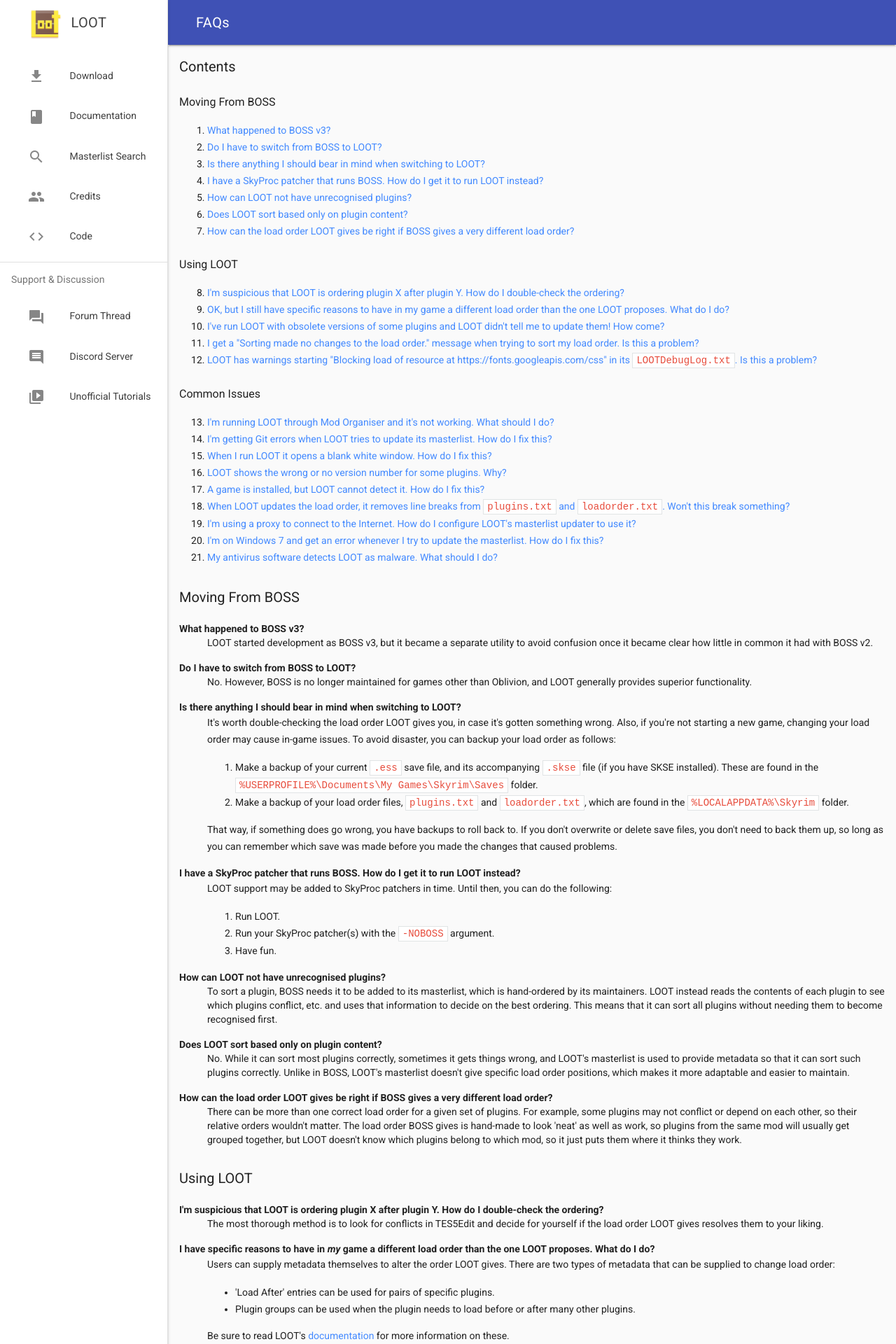
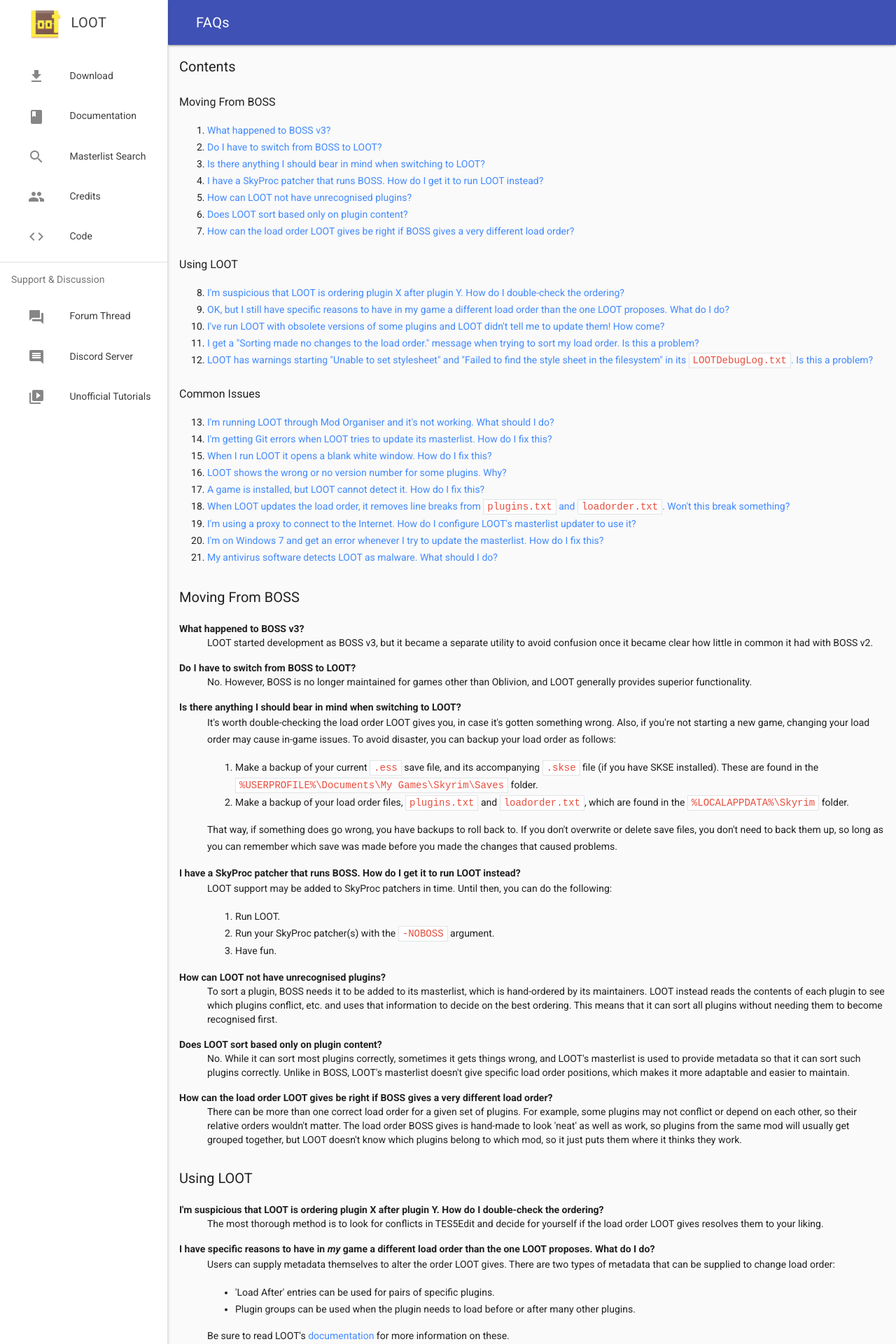
Before and after one commit to loot/loot.github.io, a Jekyll site: the page built from docs/help/LOOT-FAQs.html, in a window 1280 px wide. Shown: the top 1920 px of the page at 70% size. Built offline with Jekyll 4.4.1, drawn with Linux system fonts in a browser that asks for light colours; nearby versions of some CDN libraries; some of the changed text lies outside the part shown.

Commit message:
Remove `blocked-resource` Q/A
* No longer occurs with new Qt GUI.
* Replace with Q/A about new stylesheet-related warnings.

```diff
--- a/docs/help/LOOT-FAQs.html
+++ b/docs/help/LOOT-FAQs.html
@@ -24,7 +24,7 @@
   <li><a href="#different-load-order">OK, but I still have specific reasons to have in my game a different load order than the one LOOT proposes. What do I do?</a></li>
   <li><a href="#obsolete-versions">I've run LOOT with obsolete versions of some plugins and LOOT didn't tell me to update them! How come?</a></li>
   <li><a href="#sorting-no-changes">I get a "Sorting made no changes to the load order." message when trying to sort my load order. Is this a problem?</a></li>
-  <li><a href="#blocked-resource">LOOT has warnings starting "Blocking load of resource at https://fonts.googleapis.com/css" in its <code>LOOTDebugLog.txt</code>. Is this a problem?</a></li>
+  <li><a href="#stylesheet-failure">LOOT has warnings starting "Unable to set stylesheet" and "Failed to find the style sheet in the filesystem" in its <code>LOOTDebugLog.txt</code>. Is this a problem?</a></li>
 </ol>
 
 <h4>Common Issues</h4>
@@ -110,8 +110,8 @@
   <dt id="sorting-no-changes">I get a "Sorting made no changes to the load order." message when trying to sort my load order. Is this a problem?</dt>
   <dd>No, it just means that the load order LOOT calculated is exactly the same as your current load order, so you don't need to apply or cancel it.</dd>
 
-  <dt id="blocked-resource">LOOT has warnings starting "Blocking load of resource at https://fonts.googleapis.com/css" in its <code>LOOTDebugLog.txt</code>. Is this a problem?</dt>
-  <dd>No, LOOT blocks loading URLs it doesn't recognise for safety. The <code>https://fonts.googleapis.com</code> URLs are used by some of LOOT's UI components to get the fonts they use, but this is unnecessary as LOOT already includes copies of the font files.</dd>
+  <dt id="stylesheet-failure">LOOT has warnings starting with "Unable to set stylesheet" and "Failed to find the style sheet in the filesystem" in its <code>LOOTDebugLog.txt</code>. Is this a problem?</dt>
+  <dd>No, they're expected for the bundled default and dark themes.</dd>
 </dl>
 
 <h3>Common Issues</h3>
```
